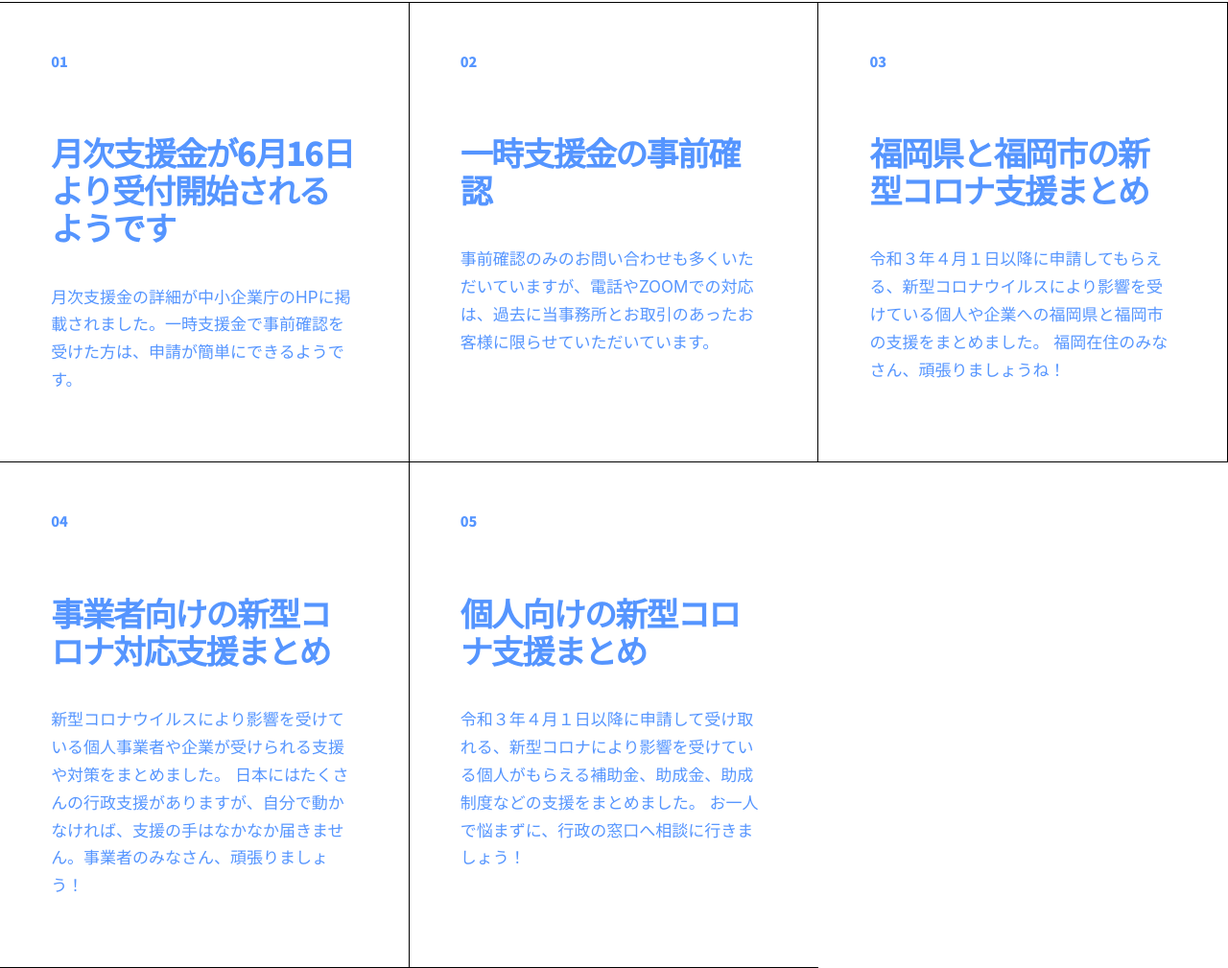
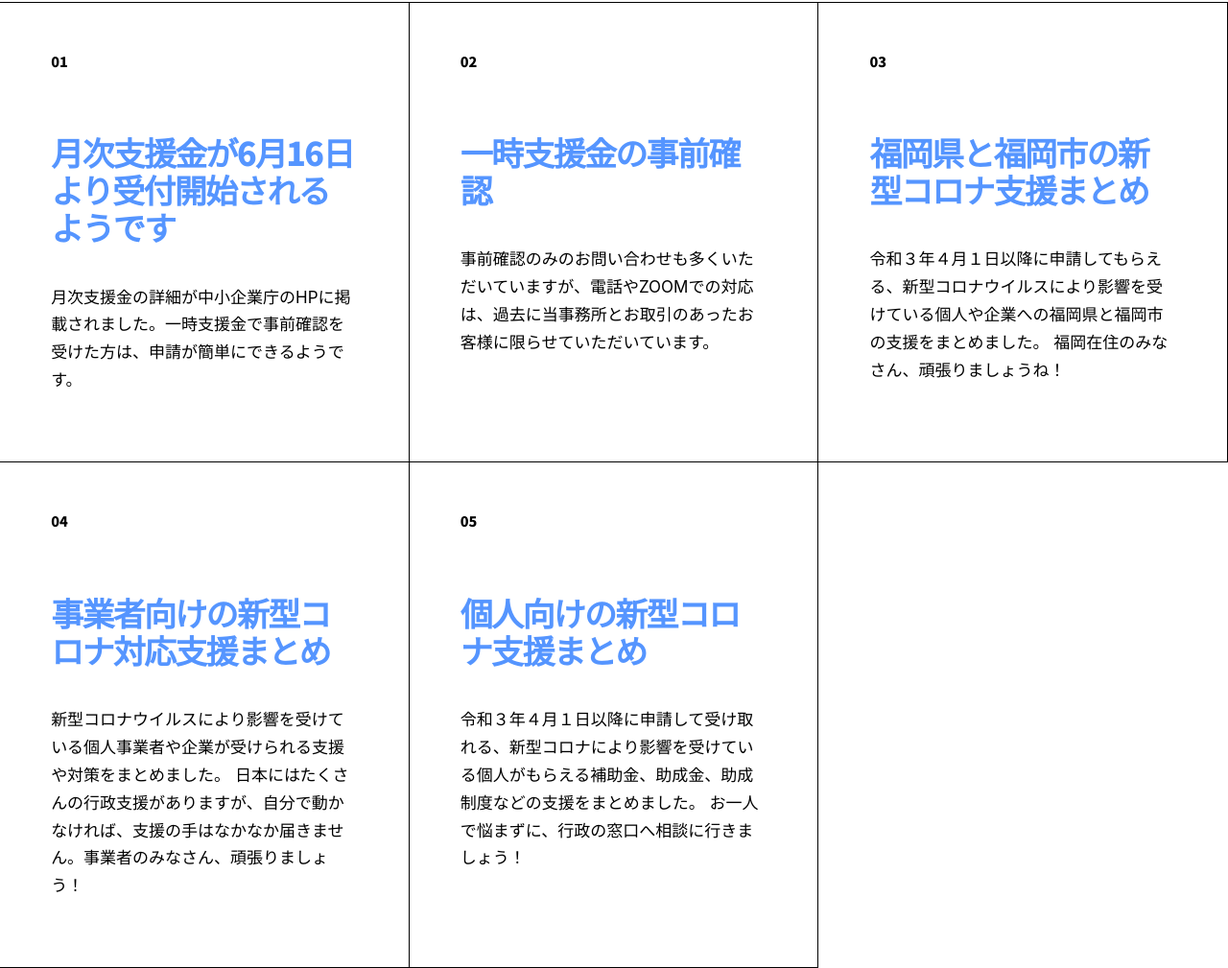
Before and after one commit to shiokaze-office/website, a Gatsby site: page / in a window 1280 px wide. Shown: the part 1412-2421 px from the top of the page at 96% size. Built offline with nearby package versions, Linux system fonts and the light colour scheme; Gatsby itself is replaced by a stand-in of ours.

Commit message:
fix design

```diff
--- a/src/components/box.tsx
+++ b/src/components/box.tsx
@@ -26,9 +26,6 @@ const StyledLink = styled(Link)`
   &:hover {
     background-color: #f8f8f8;
   }
-  &:last-child {
-    border-right: none;
-  }
   div {
     margin: 0;
     padding: 0;
@@ -36,6 +33,7 @@ const StyledLink = styled(Link)`
     font-size: 0.85rem;
     font-family: 'Noto Sans JP', sans-serif;
     font-weight: bold;
+    color: #000;
   }
   span {
     font-weight: normal;
@@ -50,6 +48,7 @@ const StyledLink = styled(Link)`
   }
   p {
     margin-top: 1rem;
+    color: #000;
   }
   @media screen and (max-width:480px) {
     border-right: 0;
--- a/src/components/covid-19-support/box.tsx
+++ b/src/components/covid-19-support/box.tsx
@@ -25,9 +25,6 @@ const StyledLink = styled(Link)`
   &:hover {
     background-color: #f8f8f8;
   }
-  &:last-child {
-    border-right: none;
-  }
   div {
     margin: 0;
     padding: 0;
@@ -35,6 +32,7 @@ const StyledLink = styled(Link)`
     font-size: 0.85rem;
     font-family: 'Noto Sans JP', sans-serif;
     font-weight: bold;
+    color: #000;
   }
   span {
     font-weight: normal;
@@ -48,6 +46,7 @@ const StyledLink = styled(Link)`
   }
   p {
     margin-top: 1rem;
+    color: #000;
   }
   @media screen and (max-width:480px) {
     border-right: 0;
--- a/src/components/proposal/box.tsx
+++ b/src/components/proposal/box.tsx
@@ -37,15 +37,13 @@ const StyledLink = styled(Link)`
   &:hover {
     background-color: #f8f8f8;
   }
-  &:last-child {
-    border-right: none;
-  }
   div {
     margin: 0;
     padding: 0;
     margin-bottom: var(--gutter);
     font-size: 0.85rem;
     font-family: 'Noto Sans JP', sans-serif;
+    color: #000;
   }
   span {
     font-weight: normal;
@@ -60,6 +58,7 @@ const StyledLink = styled(Link)`
   }
   p {
     margin-top: 1rem;
+    color: #000;
   }
   @media screen and (max-width:480px) {
     border-right: 0;
```
